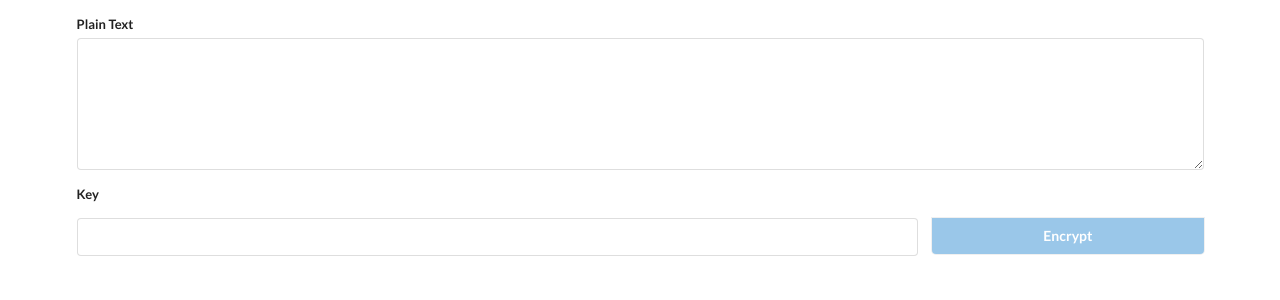
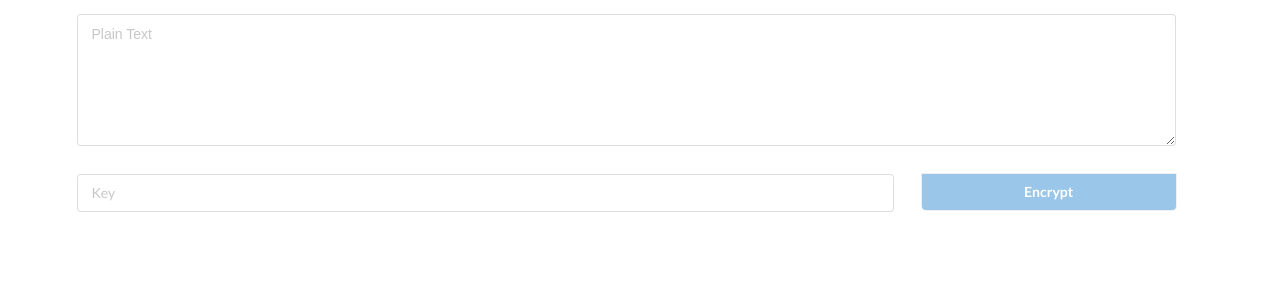
Before and after one commit to riccardo-giovarelli/vigenere-cipher-app, a PHP site: page / in a window 1280 px wide. Shown: the part 47-347 px from the top of the page. Run offline with PHP 8.4, Linux system fonts and the light colour scheme.

Commit message:
feat: layout improved

```diff
--- a/src/index.html
+++ /dev/null
@@ -1,73 +0,0 @@
-<!DOCTYPE html>
-
-<html>
-
-<head>
-    <meta http-equiv="Content-Type" content="text/html; charset=utf-8" />
-    <title>The Vigenère Cipher</title>
-    <meta name="title" content="The Vigenère Cipher">
-    <meta name="description" content="Vigenère Cipher implementation with step to step results visualization">
-    <meta name="keywords" content="Vigenère,Vigenere,Cipher,PHP,JavaScript,jQuery,scss">
-    <meta name="robots" content="index, follow">
-    <meta http-equiv="Content-Type" content="text/html; charset=utf-8">
-    <meta name="language" content="English">
-    <meta name="author" content="Riccardo Giovarelli">
-    <link rel="icon" href="/img/favicon/favicon-32x32.png">
-    <link rel="stylesheet" href="/lib/semantic-ui@2.4.2/dist/semantic.min.css">
-    <link rel="stylesheet" href="/style/main.css">
-</head>
-
-<body>
-    <header class="ui huge block center aligned header">The Vigenère Cipher</header>
-    <main class="ui container">
-        <div class="ui active dimmer box-hide" id="loader">
-            <div class="ui large text loader">Loading</div>
-          </div>
-        <div class="ui form">
-
-            <!-- Plain text-->
-            <div class="field">
-                <label>Plain Text</label>
-                <textarea rows="6" id="plain_text"></textarea>
-                <div class="ui pointing red basic label box-hide" id="plain_text_error"></div>
-            </div>
-
-            <!-- Key-->
-            <div class="inline field">
-                <label>Key</label>
-            </div>
-            <div class="fields">
-                <div class="twelve wide field">
-                    <input type="text" id="key">
-                    <div class="ui pointing red basic label box-hide" id="key_error"></div>
-                </div>
-                <div class="four wide field">
-                    <div id="encrypt_button" class="ui bottom attached primary button disabled" role="button" tabindex="0"
-                        title="Encrypt">
-                        Encrypt
-                    </div>
-                </div>
-            </div>
-
-            <!-- Results-->
-            <div class="field box-hide" id="encrypted_field">
-                <label>Encrypted Text</label>
-                <textarea rows="6" readonly id="encrypted_text"></textarea>
-            </div>
-            <h4 class="ui dividing header box-hide" id="details_title">
-                Details
-            </h4>
-            <div class="field box-hide" id="details_field">
-                <div class="ui grid details-container" id="details_container">
-                </div>
-            </div>
-        </div>
-    </main>
-</body>
-
-<script src="/lib/jquery@3.5.1/dist/jquery-3.5.1.min.js"></script>
-<script src="/lib/semantic-ui@2.4.2/dist/semantic.min.js"></script>
-<script src="/js/cipher.js"></script>
-<script src="/js/handlers.js"></script>
-
-</html>
--- /dev/null
+++ b/src/index.php
@@ -0,0 +1,76 @@
+<!DOCTYPE html>
+
+<html>
+
+<head>
+    <meta http-equiv="Content-Type" content="text/html; charset=utf-8" />
+    <title>The Vigenère Cipher</title>
+    <meta name="title" content="The Vigenère Cipher">
+    <meta name="description" content="Vigenère Cipher implementation with step to step results visualization">
+    <meta name="keywords" content="Vigenère,Vigenere,Cipher,PHP,JavaScript,jQuery,scss">
+    <meta name="robots" content="index, follow">
+    <meta http-equiv="Content-Type" content="text/html; charset=utf-8">
+    <meta name="language" content="English">
+    <meta name="author" content="Riccardo Giovarelli">
+    <link rel="icon" href="img/favicon/favicon-32x32.png">
+    <link rel="stylesheet" href="lib/semantic-ui@2.4.2/dist/semantic.min.css">
+    <link rel="stylesheet" href="style/main.min.css">
+</head>
+
+<body>
+    <header class="ui huge block center aligned header">The Vigenère Cipher</header>
+    <main class="ui container">
+        <div class="ui active dimmer box-hide" id="loader">
+            <div class="ui large text loader">Loading</div>
+        </div>
+        <div class="ui grid form">
+
+            <!-- Plain text-->
+            <div class="row">
+                <div class="sixteen wide column">
+                    <textarea rows="6" id="plain_text" placeholder="Plain Text"></textarea>
+                    <div class="ui pointing red basic label box-hide" id="plain_text_error"></div>
+                </div>
+            </div>
+
+            <!-- Key-->
+            <div class="row">
+                <div class="twelve wide column">
+                    <input type="text" id="key" placeholder="Key">
+                    <div class="ui pointing red basic label box-hide" id="key_error"></div>
+                </div>
+                <div class="four wide column">
+                    <div id="encrypt_button" class="ui bottom attached primary button disabled fc-encrypt-button" role="button" tabindex="0" title="Encrypt">
+                        Encrypt
+                    </div>
+                </div>
+            </div>
+
+            <!-- Results-->
+            <div class="row">
+                <div class="sixteen wide column box-hide" id="encrypted_field">
+                    <h4 class="ui dividing header box-hide" id="encrypted_title">
+                        Encrypted Text
+                    </h4>
+                    <textarea rows="6" readonly id="encrypted_text" class="vc-encrypted-text"></textarea>
+                </div>
+            </div>
+            <div class="row">
+                <div class="sixteen wide column box-hide" id="details_field">
+                    <h4 class="ui dividing header box-hide" id="details_title">
+                        Details
+                    </h4>
+                    <div class="details-container" id="details_container">
+                    </div>
+                </div>
+            </div>
+        </div>
+    </main>
+</body>
+
+<script src="lib/jquery@3.5.1/dist/jquery-3.5.1.min.js"></script>
+<script src="lib/semantic-ui@2.4.2/dist/semantic.min.js"></script>
+<script src="js/cipher.js"></script>
+<script src="js/handlers.js"></script>
+
+</html>
--- a/src/js/cipher.js
+++ b/src/js/cipher.js
@@ -22,11 +22,13 @@ function showAnswer(response) {
     $('#encrypted_field').removeClass('box-hide');
     $('#details_field').removeClass('box-hide');
     $('#details_title').removeClass('box-hide');
+    $('#encrypted_title').removeClass('box-hide');
     $('#encrypted_text').val(response.textEncrypted);
+    $('#details_container').empty();
 
     response.textInfo.forEach((element, index) => {
         const table =
-            '<table class="ui celled table vc-shadow">' +
+            '<table class="ui celled table vc-shadow wc-item-table">' +
             '<thead >' +
             '</thead>' +
             '<tbody>' +
@@ -53,12 +55,12 @@ function showAnswer(response) {
             '</tbody>' +
             '</table >';
 
-        const content = '<div class="content-box">' +
-            '<div class="table-column">' + table + '</div>' +
-            '<div class="icon-column">' +
-            '<img height="50" width="50" src="/img/icon/arrow-right-s-line.svg" />' +
+        const content = '<div class="vc-content-box">' +
+            '<div class="vc-table-column">' + table + '</div>' +
+            '<div class="vc-icon-column">' +
+            '<img class="ui image vc-icon-image" src="img/icon/arrow-right-s-line.svg" />' +
             '</div>' +
             '</div>'
-        $('#details_container').append('<div class="four wide column">' + content + '</div>');
+        $('#details_container').append(content);
     });
 }
--- a/src/js/handlers.js
+++ b/src/js/handlers.js
@@ -22,7 +22,7 @@ $("#encrypt_button").click(function () {
     if (keyStatus == 0 && textStatus == 0) {
         $('#loader').removeClass('box-hide');
         $('#result_container').empty();
-        $.post("/cipher/cipher.php", {
+        $.post("cipher/cipher.php", {
             key: $("#key").val(),
             text: $("#plain_text").val()
         }, function (response) {
--- /dev/null
+++ b/src/style/main.min.css
@@ -0,0 +1,2 @@
+.box-hide{display:none !important}.vc-plain-color{background-color:#deeaee !important;color:black !important}.vc-center{text-align:center !important}.vc-bold{font-weight:bold}.vc-bolder{font-weight:bolder}.vc-underline{text-decoration:underline}.vc-shadow{-webkit-box-shadow:0 4px 8px 0 rgba(0,0,0,0.2),0 6px 20px 0 rgba(0,0,0,0.19) !important;box-shadow:0 4px 8px 0 rgba(0,0,0,0.2),0 6px 20px 0 rgba(0,0,0,0.19) !important}.details-container{width:100%;display:-webkit-box;display:-ms-flexbox;display:flex;-webkit-box-orient:horizontal;-webkit-box-direction:normal;-ms-flex-direction:row;flex-direction:row;-ms-flex-wrap:wrap;flex-wrap:wrap}.details-container .vc-content-box{position:relative;-webkit-box-flex:1;-ms-flex-positive:1;flex-grow:1;-ms-flex-preferred-size:auto;flex-basis:auto;min-width:300px;max-width:350px;margin:auto;margin-top:10px;margin-bottom:10px}.details-container .vc-content-box .vc-table-column{width:calc(100% - 50px);display:inline-block}.details-container .vc-content-box .vc-icon-column{width:50px;position:absolute;display:inline-block;top:calc(50% - 25px)}.details-container .vc-content-box .vc-icon-column .vc-icon-image{width:50px}
+/*# sourceMappingURL=main.min.css.map */
```
Also changed, not shown: src/cipher/cipher.php (+4 -4 lines), src/style/main.css (+32 -5 lines), src/style/main.scss (+28 -10 lines), 1 other file.
